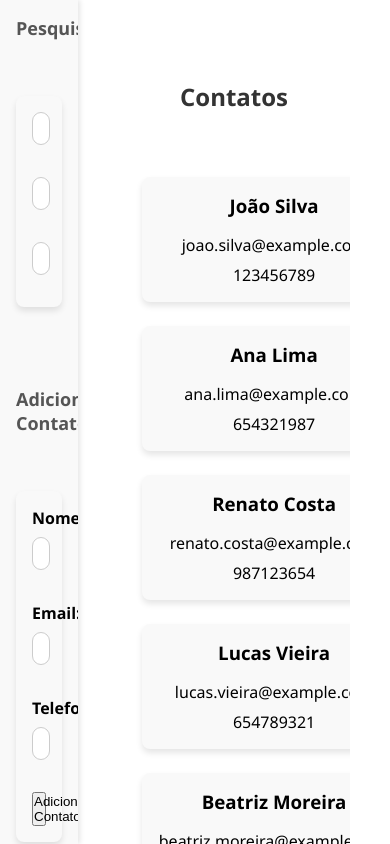
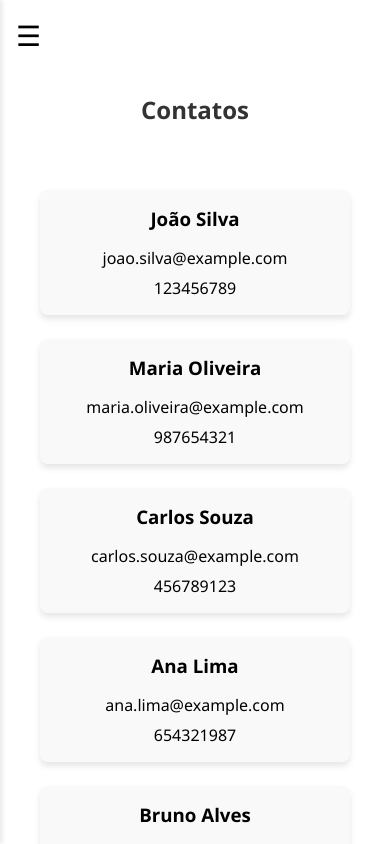
Before and after one commit to FabiusCaesar/lista-contatos, a React (Create React App) app: page / in a window 390 px wide. Built offline with nearby package versions, Linux system fonts and the light colour scheme.

Commit message:
corrigindo o sistema de busca

```diff
--- a/src/App.tsx
+++ b/src/App.tsx
@@ -5,17 +5,32 @@ import { useState } from 'react'
 import GlobalStyle from './styles'
 import Sidebar from './containers/Sidebar'
 import MainContent from './containers/MainContent'
+import { Contato } from './models/Contatos'
 
 function App() {
   // Gerenciar o estado dos contatos filtrados
-  const [contatosFiltrados, setContatosFiltrados] = useState<any[]>([])
+  const [contatosFiltrados, setContatosFiltrados] = useState<Contato[]>([])
+
+  const [buscaAtiva, setBuscaAtiva] = useState(false)
+
+  // Menu Hamburguer Sidebar
+  const [menuAberto, setMenuAberto] = useState(false)
 
   return (
     <Provider store={store}>
       <GlobalStyle />
       <AppContainer>
-        <Sidebar setContatosFiltrados={setContatosFiltrados} />
-        <MainContent contatos={contatosFiltrados} />
+        <Sidebar
+          menuAberto={menuAberto}
+          fecharMenu={() => setMenuAberto(false)}
+          setContatosFiltrados={setContatosFiltrados}
+          setBuscaAtiva={setBuscaAtiva}
+        />
+        <MainContent
+          abrirMenu={() => setMenuAberto(true)}
+          contatosFiltrados={contatosFiltrados}
+          buscaAtiva={buscaAtiva}
+        />
       </AppContainer>
     </Provider>
   )
--- a/src/containers/MainContent/index.tsx
+++ b/src/containers/MainContent/index.tsx
@@ -1,33 +1,42 @@
 import React from 'react'
 import ContatoCard from '../../components/ContatoCard'
 import { TituloPrincipal } from '../../styles'
-import { Contatos, MainContentLayout } from './styles'
+import { Contatos, MainContentLayout, BotaoMenuMobile } from './styles'
 import { useSelector } from 'react-redux'
 import { RootReducer } from '../../store'
 
-interface ListaContatoProps {
-  contatos?: Array<{
+interface MainContentProps {
+  abrirMenu: () => void
+  contatosFiltrados: Array<{
     id: number
     nome: string
     email: string
     telefone: string
   }>
+  buscaAtiva: boolean
 }
 
-const MainContent: React.FC<ListaContatoProps> = ({ contatos }) => {
+const MainContent: React.FC<MainContentProps> = ({
+  abrirMenu,
+  contatosFiltrados,
+  buscaAtiva
+}) => {
   const todosContatos = useSelector(
     (state: RootReducer) => state.contatos.contatos
   )
 
-  // Usar os contatos passados por prop ou todos os contatos
-  const contatosExibir = contatos || todosContatos
+  console.log('buscaAtiva:', buscaAtiva)
+  console.log('contatosFiltrados:', contatosFiltrados)
+
+  const contatosExibir = buscaAtiva ? contatosFiltrados : todosContatos
 
   return (
     <MainContentLayout>
+      <BotaoMenuMobile onClick={abrirMenu}>☰</BotaoMenuMobile>
       <TituloPrincipal>Contatos</TituloPrincipal>
       <Contatos>
         {contatosExibir.length === 0 ? (
-          <p>Nenhum contato adicionado ainda.</p>
+          <p>Nenhum contato encontrado.</p>
         ) : (
           // Lista de contatos
           contatosExibir.map((contato) => (
--- a/src/containers/MainContent/styles.ts
+++ b/src/containers/MainContent/styles.ts
@@ -1,10 +1,28 @@
 import styled from 'styled-components'
+import { breakpoints } from '../../styles/breakpoints'
 
 export const MainContentLayout = styled.main`
   padding: 40px;
   height: 100vh;
-  overflow-y: auto; // <-- apenas rolagem vertical
+  overflow-y: hidden;
   overflow-x: hidden;
+
+  @media (max-width: ${breakpoints.mobile}) {
+    padding: 20px 16px;
+    height: auto;
+  }
+`
+
+export const BotaoMenuMobile = styled.button`
+  display: none;
+  font-size: 28px;
+  background: none;
+  border: none;
+  margin-bottom: 16px;
+
+  @media (max-width: ${breakpoints.mobile}) {
+    display: block;
+  }
 `
 
 export const Contatos = styled.div`
@@ -14,4 +32,12 @@ export const Contatos = styled.div`
   display: grid;
   grid-template-columns: 1fr 1fr 1fr;
   gap: 24px;
+
+  @media (max-width: ${breakpoints.tablet}) {
+    grid-template-columns: 1fr 1fr; // tablets
+  }
+
+  @media (max-width: ${breakpoints.mobile}) {
+    grid-template-columns: 1fr; // celulares
+  }
 `
--- a/src/containers/Sidebar/FormBusca/index.tsx
+++ b/src/containers/Sidebar/FormBusca/index.tsx
@@ -6,9 +6,13 @@ import { TituloSecao } from '../../../styles'
 
 interface FormBuscaProps {
   setContatosFiltrados: (contatos: any[]) => void
+  setBuscaAtiva: (ativa: boolean) => void
 }
 
-const FormBusca: React.FC<FormBuscaProps> = ({ setContatosFiltrados }) => {
+const FormBusca: React.FC<FormBuscaProps> = ({
+  setContatosFiltrados,
+  setBuscaAtiva
+}) => {
   const [nome, setNome] = useState('')
   const [email, setEmail] = useState('')
   const [telefone, setTelefone] = useState('')
@@ -16,6 +20,10 @@ const FormBusca: React.FC<FormBuscaProps> = ({ setContatosFiltrados }) => {
   const contatos = useSelector((state: RootReducer) => state.contatos.contatos)
 
   useEffect(() => {
+    const algumFiltroAtivo = nome !== '' || email !== '' || telefone !== ''
+
+    console.log('algumFiltroAtivo:', algumFiltroAtivo)
+
     const contatosFiltrados = contatos.filter((contato) => {
       return (
         (nome
@@ -27,8 +35,10 @@ const FormBusca: React.FC<FormBuscaProps> = ({ setContatosFiltrados }) => {
         (telefone ? contato.telefone.includes(telefone) : true)
       )
     })
+
     setContatosFiltrados(contatosFiltrados)
-  }, [nome, email, telefone, contatos, setContatosFiltrados])
+    setBuscaAtiva(algumFiltroAtivo)
+  }, [nome, email, telefone, contatos])
 
   return (
     <>
--- a/src/containers/Sidebar/index.tsx
+++ b/src/containers/Sidebar/index.tsx
@@ -3,14 +3,26 @@ import FormContato from './FormContato'
 import FormBusca from './FormBusca'
 import { useState } from 'react'
 
-interface PainelLateralProps {
+interface SidebarlProps {
+  menuAberto: boolean
+  fecharMenu: () => void
   setContatosFiltrados: (contatos: any[]) => void
+  setBuscaAtiva: (ativa: boolean) => void
 }
 
-const Sidebar: React.FC<PainelLateralProps> = ({ setContatosFiltrados }) => {
+const Sidebar: React.FC<SidebarlProps> = ({
+  menuAberto,
+  fecharMenu,
+  setContatosFiltrados,
+  setBuscaAtiva
+}) => {
   return (
-    <SidebarLayout>
-      <FormBusca setContatosFiltrados={setContatosFiltrados} />
+    <SidebarLayout $menuAberto={menuAberto}>
+      <button onClick={fecharMenu}>Fechar</button>
+      <FormBusca
+        setContatosFiltrados={setContatosFiltrados}
+        setBuscaAtiva={setBuscaAtiva}
+      />
       <FormContato />
     </SidebarLayout>
   )
--- a/src/containers/Sidebar/styles.ts
+++ b/src/containers/Sidebar/styles.ts
@@ -1,6 +1,7 @@
 import styled from 'styled-components'
+import { breakpoints } from '../../styles/breakpoints'
 
-export const SidebarLayout = styled.aside`
+export const SidebarLayout = styled.aside<{ $menuAberto: boolean }>`
   width: 100%;
   height: 100vh;
   background-color: #f9f9f9;
@@ -10,4 +11,14 @@ export const SidebarLayout = styled.aside`
   gap: 1rem;
   box-shadow: 2px 0 5px rgba(0, 0, 0, 0.1);
   overflow: hidden; /* sem scroll aqui */
+
+  @media (max-width: ${breakpoints.mobile}) {
+    position: absolute;
+    left: 0;
+    top: 0;
+    z-index: 10;
+    transform: ${({ $menuAberto }) =>
+      $menuAberto ? 'translateX(0)' : 'translateX(-100%)'};
+    transition: transform 0.3s ease-in-out;
+  }
 `
--- /dev/null
+++ b/src/models/Contatos.ts
@@ -0,0 +1,6 @@
+export interface Contato {
+  id: number
+  nome: string
+  email: string
+  telefone: string
+}
--- /dev/null
+++ b/src/styles/breakpoints.ts
@@ -0,0 +1,5 @@
+export const breakpoints = {
+  mobile: '768px', // smartphones
+  tablet: '1024px', // tablets
+  desktop: '1280px' // notebooks / desktops
+}
--- a/src/styles/index.ts
+++ b/src/styles/index.ts
@@ -5,6 +5,10 @@ const GlobalStyle = createGlobalStyle`
     margin: 0;
     padding: 0;
     box-sizing: border-box;
+  }
+
+  button {
+    cursor: pointer;
   }
 
   body {
--- a/src/styles/layout.ts
+++ b/src/styles/layout.ts
@@ -5,4 +5,8 @@ export const AppContainer = styled.div`
   grid-template-columns: 20% auto;
   height: 100vh;
   width: 100%;
+
+  @media (max-width: 768px) {
+    grid-template-columns: 1fr;
+  }
 `
--- a/src/styles/typography.ts
+++ b/src/styles/typography.ts
@@ -1,12 +1,4 @@
 import styled from 'styled-components'
-
-export const Titulo = styled.h2`
-  display: block;
-  margin-top: 40px;
-  margin-bottom: 40px;
-  font-size: 18px;
-  font-weight: bold;
-`
 
 export const TituloPrincipal = styled.h2`
   text-align: center;
```
Also changed, not shown: src/store/reducers/contatosSlice.ts (+1 -7 lines).
